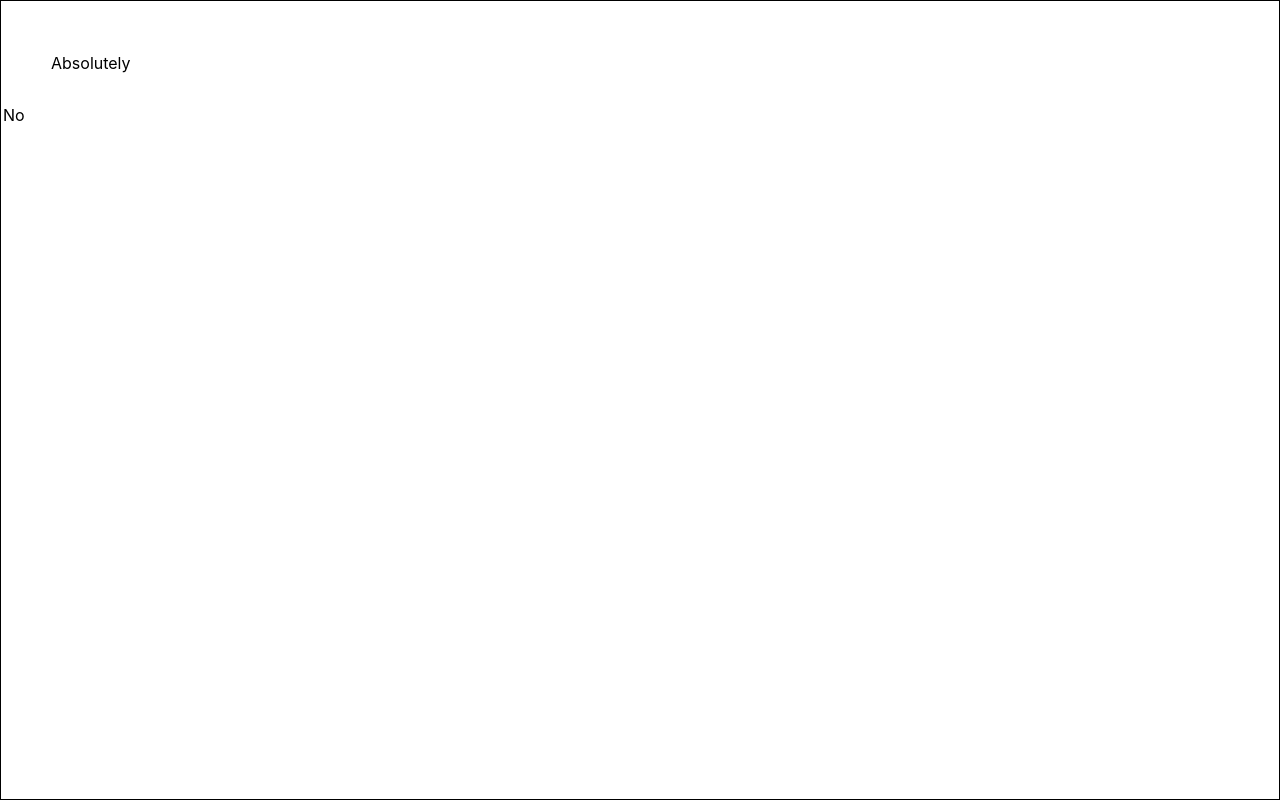
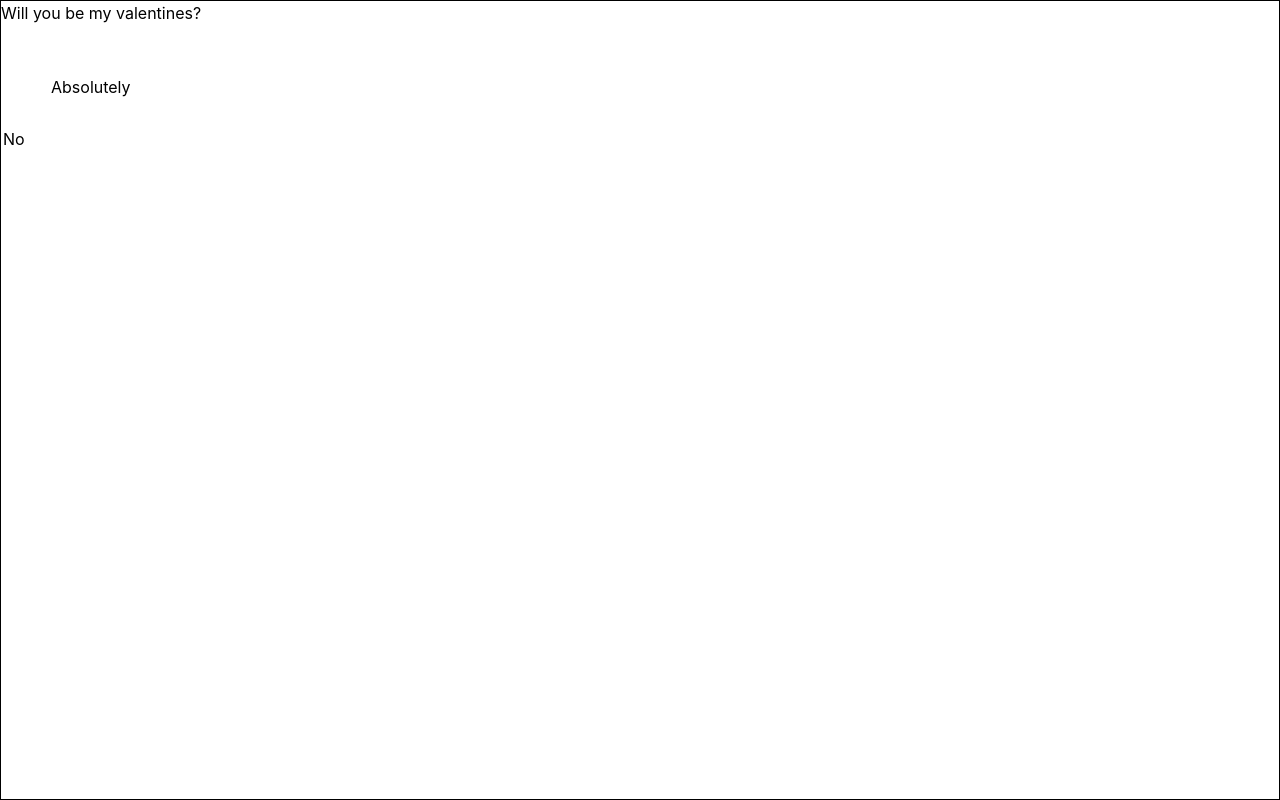
Before and after one commit to Ravindu007/Lv, a React (Vite) app in the folder frontend/: page / in a window 1280 px wide. Built offline with nearby package versions, Linux system fonts and the light colour scheme.

Commit message:
chnages made

```diff
--- a/frontend/src/Components/MainDiv.tsx
+++ b/frontend/src/Components/MainDiv.tsx
@@ -38,7 +38,11 @@ const MainDiv = () => {
   return (
     <div className="flex justify-center items-center h-full border-2">
       {buttonVisibility ? (
-        <div className="button-section flex justify-center items-center h-full">
+        <div className="whole-section flex flex-col justify-center items-center h-full">
+          <div className="text-div flex">
+            <h1>Will you be my valentines?</h1>
+          </div>
+          <div className="button-div flex">
             <LvButton
               dimensions={size}
               // fontSize={fontSize}
@@ -64,6 +68,7 @@ const MainDiv = () => {
               name="No"
             ></LvButton>
           </div>
+        </div>
       ) : (
         <div className="flex justify-center items-center h-full">
           <motion.div
```
Lines whose indentation alone changed are shown as unchanged.
